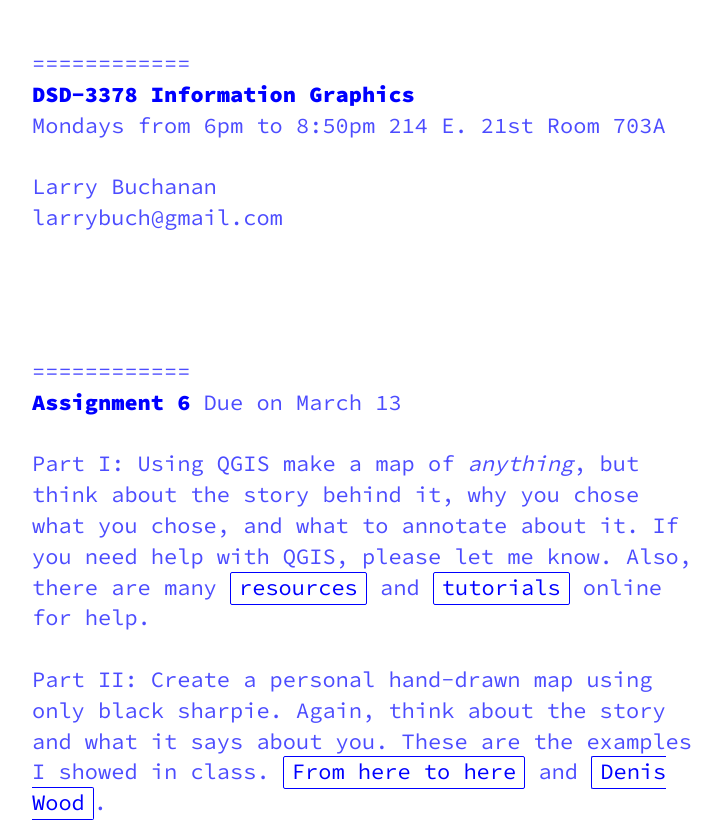
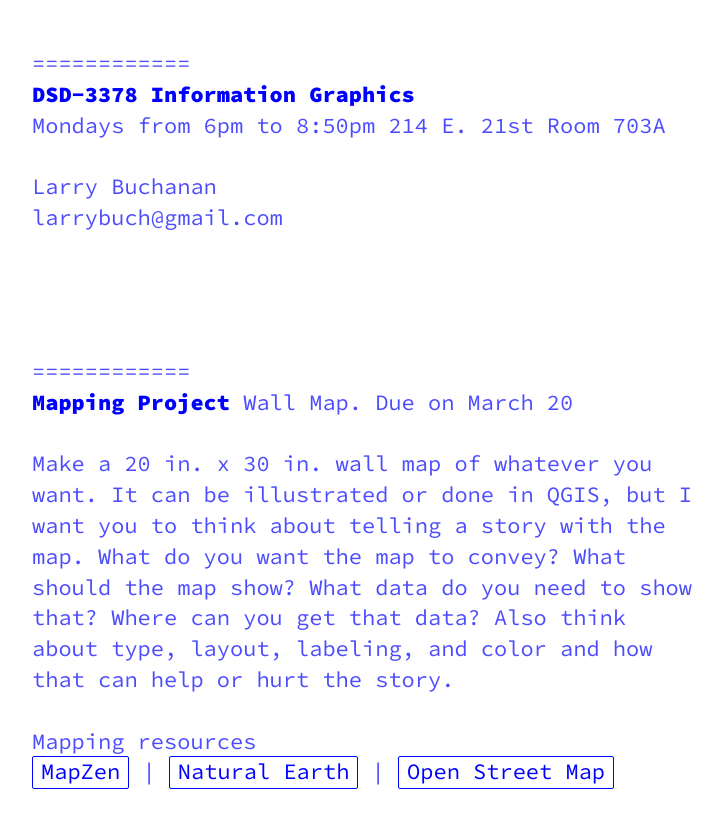
Before and after one commit to information-graphics/information-graphics.github.io, a plain HTML site: page index.html in a window 1280 px wide. Shown: the top 823 px of the page, without its empty margins (16-739 px from the left). Drawn offline with Linux system fonts and the light colour scheme.

Commit message:
map project

```diff
--- a/index.html
+++ b/index.html
@@ -54,6 +54,22 @@
     Larry Buchanan
     <br>
     larrybuch@gmail.com
+    <br>
+    <br>
+    <br>
+    <br>
+    <br>
+    ============
+    <br>
+    <b>Mapping Project</b> Wall Map. Due on March 20
+    <br>
+    <br>
+    Make a 20 in. x 30 in. wall map of whatever you want. It can be illustrated or done in QGIS, but I want you to think about telling a story with the map. What do you want the map to convey? What should the map show? What data do you need to show that? Where can you get that data? Also think about type, layout, labeling, and color and how that can help or hurt the story.
+    <br>
+    <br>
+    Mapping resources
+    <br>
+    <a href="https://mapzen.com/data/metro-extracts/">MapZen</a> | <a href="http://www.naturalearthdata.com/downloads/">Natural Earth</a> | <a href="https://www.openstreetmap.org/">Open Street Map</a>
     <br>
     <br>
     <br>
```
